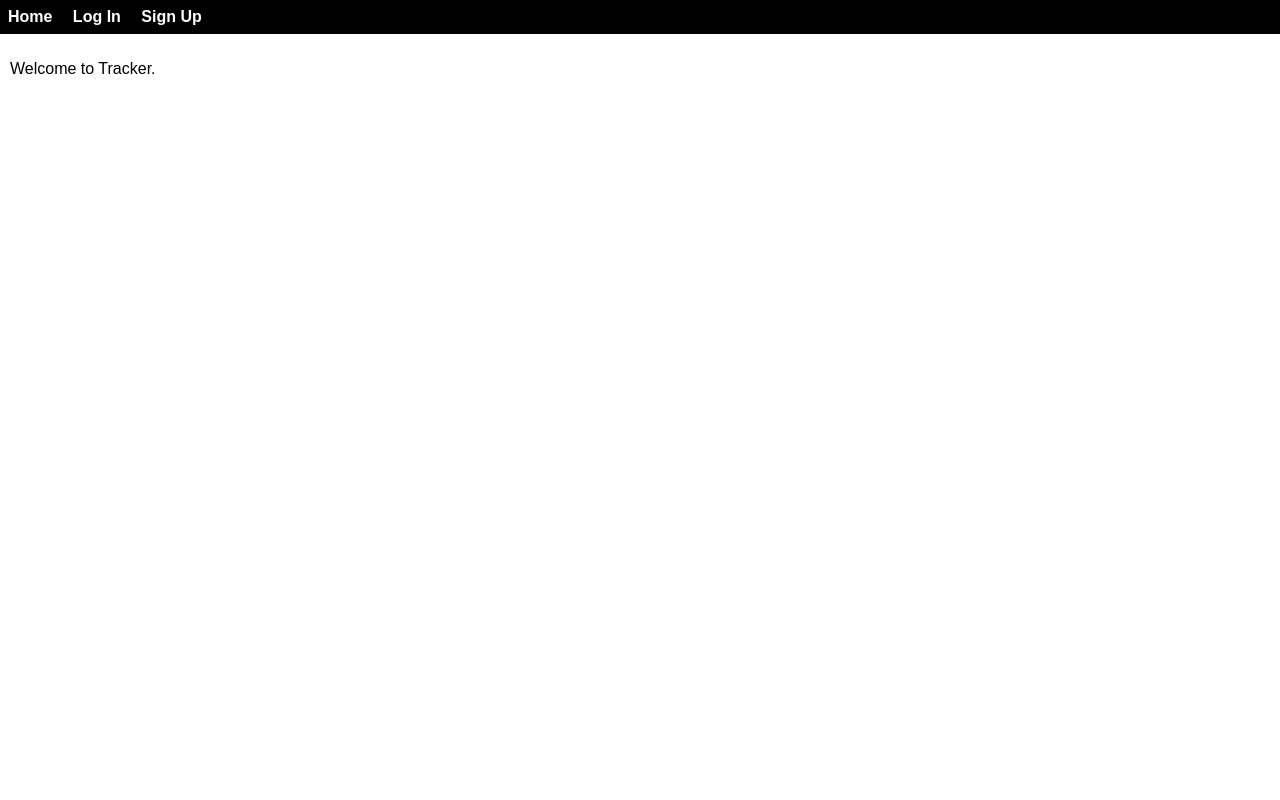
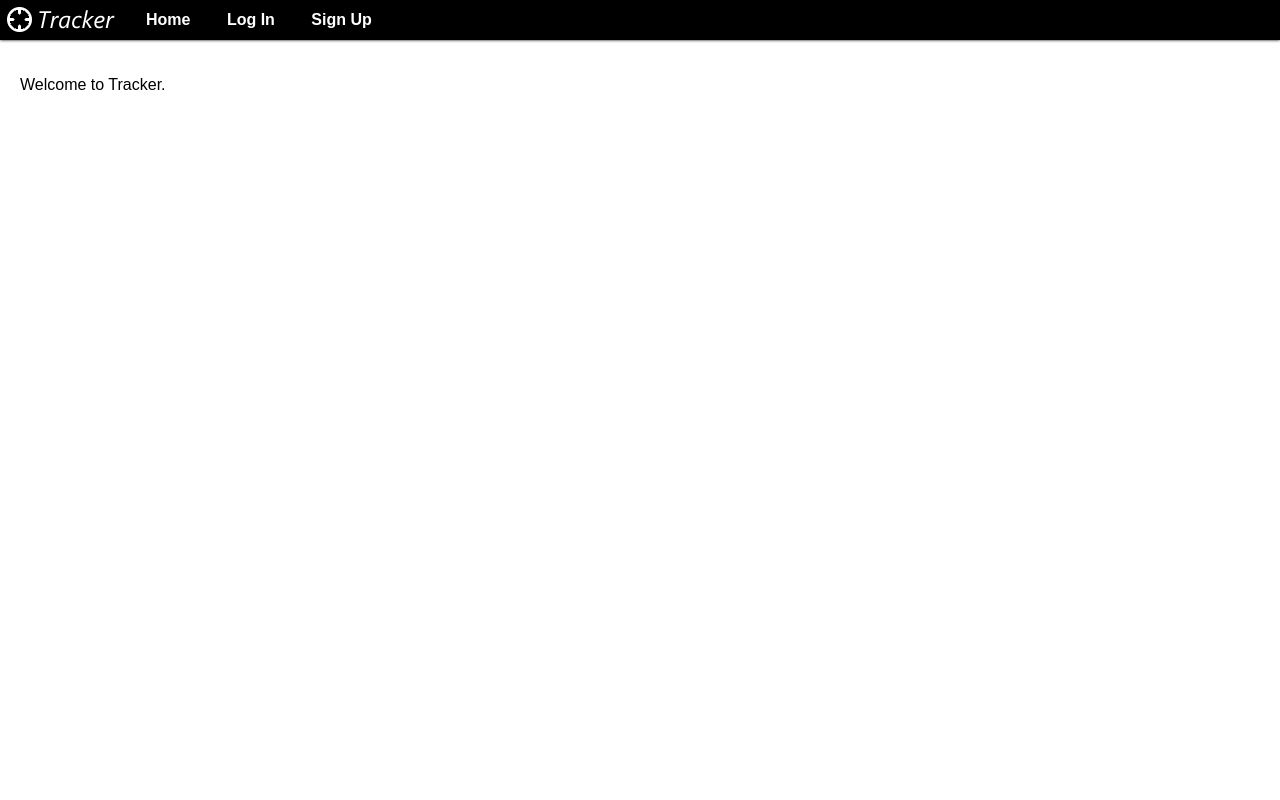
Before and after one commit to nyrocron/tracking-server, a Django app: template tracker/templates/index.html in a window 1280 px wide. Run offline with Django 3.2, Linux system fonts and the light colour scheme; the template is opened without the code that fills it, so the values that code supplies are empty.

Commit message:
new layout

```diff
--- /dev/null
+++ b/tracker/static/css/main.css
@@ -0,0 +1,87 @@
+html, body {
+    margin: 0;
+    padding: 0;
+}
+
+body {
+    font-family: sans-serif;
+}
+
+nav a {
+    text-decoration: none;
+    color: inherit;
+}
+
+nav a:visited {
+    color: inherit;
+}
+
+header {
+    line-height: 40px;
+    background-color: #000000;
+    color: #ffffff;
+    box-shadow: 0 0 3px #000000;
+}
+
+header img.logo {
+    float: left;
+    margin-right: 10px;
+}
+
+header nav {
+    font-weight: bold;
+}
+
+header nav a {
+    display: inline-block;
+    padding: 0 1em;
+}
+
+header nav a:hover {
+    background-color: #ffffff;
+    color: #000000;
+}
+
+header ul {
+    margin: 0;
+    padding: 0;
+}
+
+header ul li {
+    display: inline;
+}
+
+header .userinfo {
+    display: inline;
+}
+
+main {
+    padding: 20px;
+}
+
+.error {
+    color: red;
+}
+
+form table th {
+    text-align: left;
+    vertical-align: baseline;
+}
+
+form span.helptext {
+    font-size: 0.8em;
+    color: dimgrey;
+}
+
+form ul.errorlist {
+    list-style-type: none;
+    padding: 0;
+    margin: 0;
+    font-size: 0.8em;
+    color: red;
+}
+
+ul.session-list {
+    list-style-type: none;
+    padding: 0;
+}
--- a/tracker/static/css/map.css
+++ b/tracker/static/css/map.css
@@ -3,7 +3,7 @@
     right: 0.5em;
 }
 
-div#content {
+main {
     padding-left: 0;
     padding-right: 0;
     padding-bottom: 0;
--- a/tracker/static/css/style.css
+++ /dev/null
@@ -1,87 +0,0 @@
-html, body {
-    width: 100%;
-    height: 100%;
-    margin: 0;
-    padding: 0;
-}
-
-body {
-    font-family: sans-serif;
-}
-
-.error {
-    color: #ff0000;
-}
-
-ul.menu-horizontal {
-    width: 100%;
-    background-color: #000000;
-    color: #ffffff;
-}
-
-ul.menu-horizontal li.userinfo {
-    right: 0;
-    color: dimgrey;
-}
-
-ul.menu {
-    list-style-type: none;
-    padding-left: 0;
-    margin: 0;
-}
-
-ul.menu a {
-    color: inherit;
-    text-decoration: none;
-    font-weight: bold;
-}
-
-ul.menu a:visited {
-    color: inherit;
-}
-
-ul.menu-horizontal {
-    display: inline-block;
-}
-
-ul.menu-horizontal li {
-    display: inline-block;
-}
-
-ul.menu-horizontal a {
-    display: inline-block;
-    margin: 0 0.1em;
-    padding: 0.5em 0.4em;
-}
-
-ul.menu-horizontal a:hover {
-    background-color: #ffffff;
-    color: #000000;
-}
-
-div#content {
-    padding: 10px;
-}
-
-form table th {
-    text-align: left;
-    vertical-align: baseline;
-}
-
-form span.helptext {
-    font-size: 0.8em;
-    color: dimgrey;
-}
-
-form ul.errorlist {
-    list-style-type: none;
-    padding: 0;
-    margin: 0;
-    font-size: 0.8em;
-    color: red;
-}
-
-ul.session-list {
-    list-style-type: none;
-    padding: 0;
-}
--- a/tracker/templates/base.html
+++ b/tracker/templates/base.html
@@ -1,28 +1,32 @@
 {% load staticfiles %}
 <!DOCTYPE html>
-<html lang="en">
+<html lang="en" xmlns="http://www.w3.org/1999/html">
 <head>
     <meta charset="UTF-8">
     <title>{% block title %}{% endblock %}</title>
-    <link rel="stylesheet" type="text/css" href="{% static 'css/style.css' %}">
+    <link rel="stylesheet" type="text/css" href="{% static 'css/main.css' %}">
+    {% block styles %}{% endblock %}
     {% block scripts %}{% endblock %}
-    {% block styles %}{% endblock %}
 </head>
 <body>
-    <ul id="topmenu" class="menu menu-horizontal">
+<header>
+    <img class="logo" src="{% static 'gfx/logo.png' %}" alt="Tracker logo">
+    <nav>
+        <ul>
             <li><a href="{% url 'index' %}">Home</a></li>
         {% if user and user.is_authenticated %}
             <li><a href="{% url 'user_session_list' %}">My Sessions</a></li>
             <li><a href="{% url 'user_tracking_key' %}">Tracking Key</a></li>
-        <li><a href="{% url 'logout' %}">Log Out</a></li>
-        <li class="userinfo">Logged in as {{ user.username }}</li>
+            <li><a href="{% url 'logout' %}">Log out {{ user.username }}</a></li>
         {% else %}
             <li><a href="{% url 'login' %}">Log In</a></li>
             <li><a href="{% url 'signup' %}">Sign Up</a></li>
         {% endif %}
         </ul>
-    <div id="content">
+    </nav>
+</header>
+<main>
     {% block content %}{% endblock %}
-    </div>
+</main>
 </body>
 </html>
```
Also changed, not shown: tracker/templates/session.html (+5 -5 lines), tracker/static/gfx/logo.png (added). Lines whose indentation alone changed are shown as unchanged.
